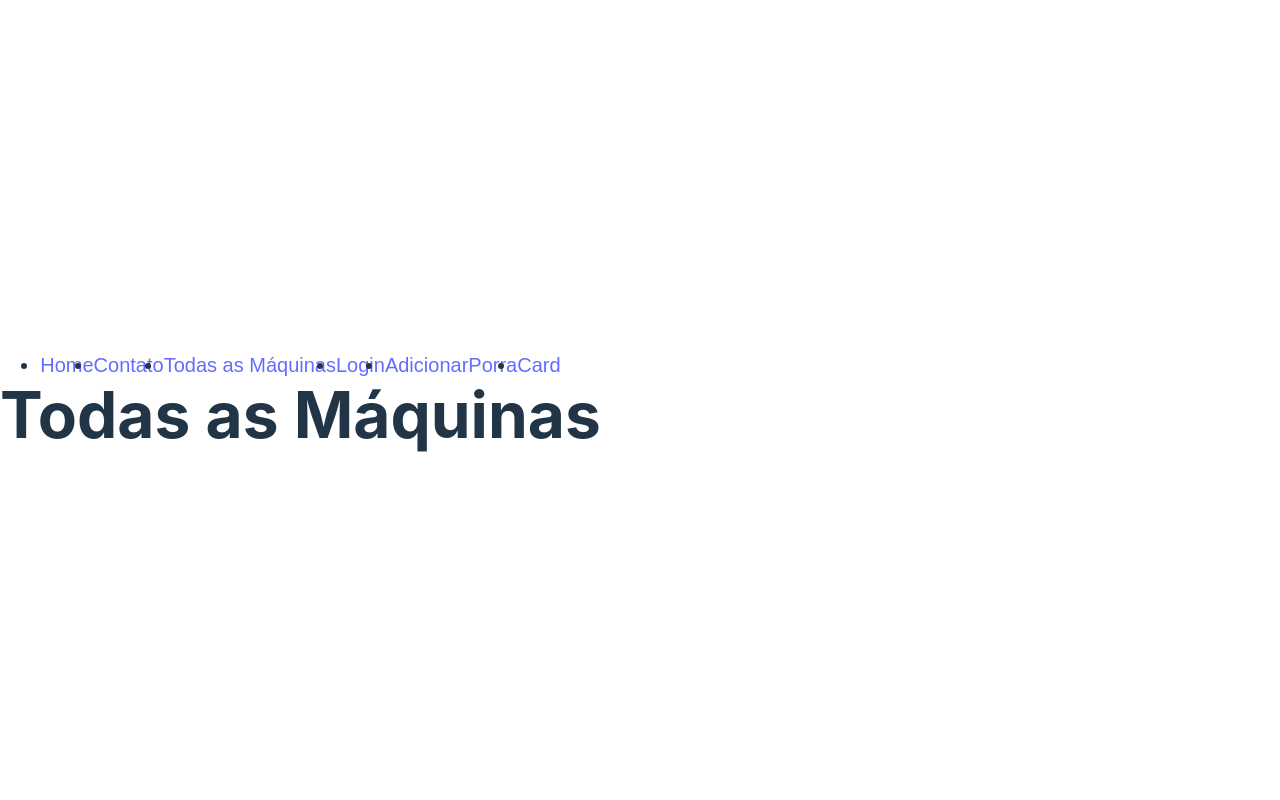
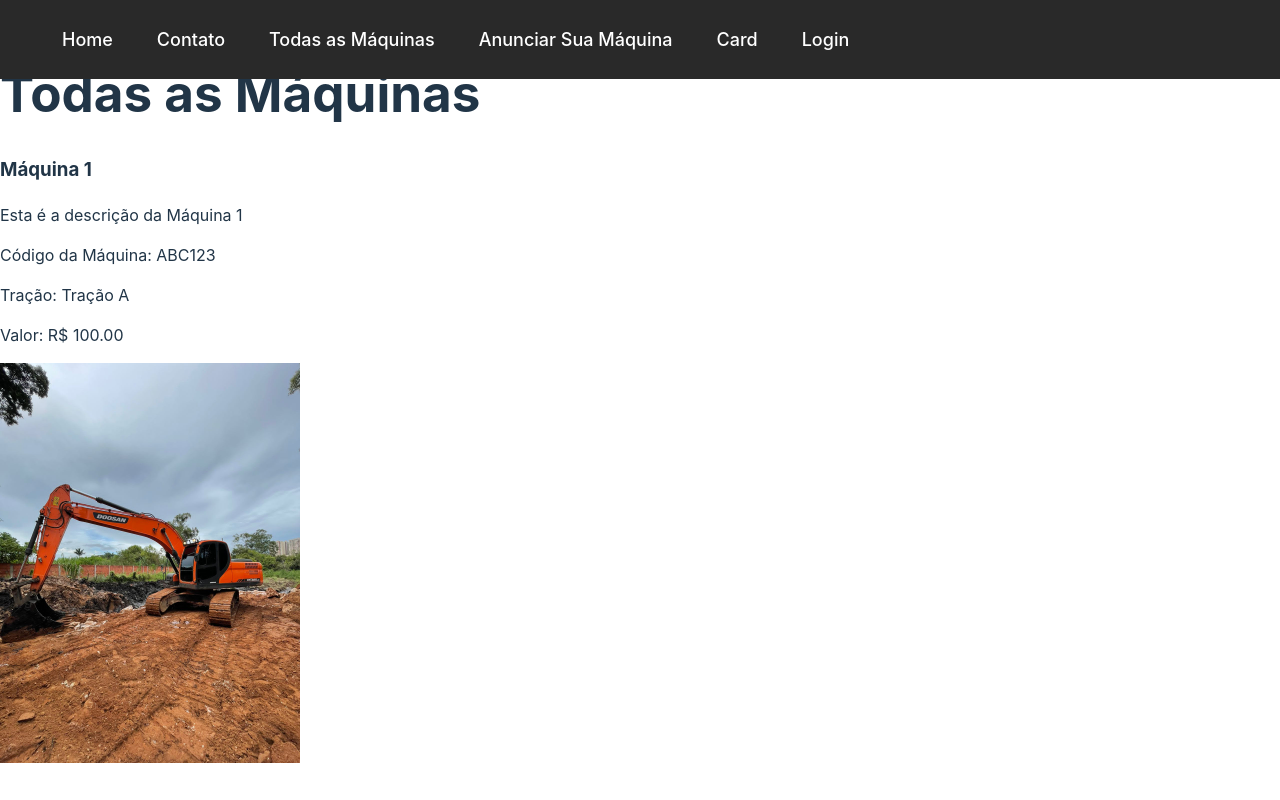
Before and after one commit to Yagoaguiar/LocaFacil, a React (Vite) app: page /TodasAsMaquinas in a window 1280 px wide. Built offline with nearby package versions, Linux system fonts and the light colour scheme.

Commit message:
versão 0.0.2

```diff
--- a/src/components/Pages/Login/Login.jsx
+++ b/src/components/Pages/Login/Login.jsx
@@ -1,8 +1,13 @@
 import { useState } from 'react';
+import { useNavigate } from 'react-router-dom';
 
 function Login() {
   const [email, setEmail] = useState('');
   const [password, setPassword] = useState('');
+  const navigate = useNavigate();
+  const handleClick = () => {
+    navigate('/AdicionarMaquina');
+  };
 
   const handleLogin = (e) => {
     e.preventDefault();
@@ -11,6 +16,7 @@ function Login() {
 
   return (
     <div>
+      <div>
       <h1>Login</h1>
       <form onSubmit={handleLogin}>
         <label>
@@ -18,19 +24,21 @@ function Login() {
           <input
             type="email"
             value={email}
-            onChange={(e) => setEmail(e.target.value)}
-          />
+            onChange={(e) => setEmail(e.target.value)} />
         </label>
+          <div>
         <label>
           Senha:
           <input
             type="password"
             value={password}
-            onChange={(e) => setPassword(e.target.value)}
-          />
+            onChange={(e) => setPassword(e.target.value)} />
         </label>
-        <button type="submit">Entrar</button>
+        </div>
+        <button type="submit" onClick={handleClick}>Entrar</button>
+
       </form>
+      </div>
       <a href="/forgot-password">Esqueceu a senha?</a>
       <p>Não tem uma conta? <a href="/signup">Cadastre-se</a></p>
     </div>
--- a/src/components/Pages/Menu/Menu.module.css
+++ b/src/components/Pages/Menu/Menu.module.css
@@ -1,17 +1,58 @@
-* {
-  padding: 0;
-  margin: 0;
-  box-sizing: border-box;
-  font-size: 20px;
+.header {
+  position: fixed;
+  top: 0;
+  left: 0;
+  right: 0;
+  min-height: 40px;
+  background-color: #292929;
+  display: flex;
+  align-items: center;
+  justify-content: space-between;
+  flex-wrap: wrap;
+  align-items: center;
+  padding: 30px;
+  gap: 8px 15px;
+}
 
-}
-.navList{
+.container {
+  position: fixed;
+  top: 0;
+  left: 50%;
+  transform: translateX(-50%);
+  width: 100%;
+  height: 60px;
   display: flex;
   justify-content: center;
   align-items: center;
-  font-family: Arial, Helvetica, sans-serif;
+  background-color: #292929;
+}
+
+.header {
+  width: 100%;
+  background-color: #292929;
+  display: flex;
+  align-items: center;
+  justify-content: space-between;
+  padding: 10px;
 
 }
-.Link{
-  display: none;
+
+.navList {
+  list-style: none;
+  display: flex;
+  gap: 20px;
 }
+
+.navBtn a {
+  text-decoration: none;
+  color: white;
+  font-size: 18px;
+  padding: 10px;
+  border: 2px solid transparent;
+  transition: 0.4s;
+}
+
+
+.navBtn a:hover {
+  border-bottom: 2px solid white;
+}
--- a/src/components/Pages/Menu/index.jsx
+++ b/src/components/Pages/Menu/index.jsx
@@ -1,36 +1,34 @@
 import { Link } from "react-router-dom"
 import styles from './Menu.module.css';
-export default function Menu() {
 
 
-
-
+export default function Menu() {
   return (
-
     <div className={styles.container}>
       <header className={styles.header}>
         <ul className={styles.navList}>
-                    <li className={styles.headerBtnGroup}>
+          <li className={styles.navBtn}>
             <Link to="/Home">Home</Link>
           </li>
-                     <li className={styles.headerBtnGroup}>
+          <li className={styles.navBtn}>
             <Link to="/contato">Contato</Link>
           </li>
-                     <li className={styles.headerBtnGroup}>
+          <li className={styles.navBtn}>
             <Link to="/TodasAsMaquinas">Todas as Máquinas</Link>
           </li>
-                     <li className={styles.headerBtnGroup}>
-                        <Link to="/login">Login</Link>
+          <li className={styles.navBtn}>
+            <Link to="/AdicionarMaquina">Anunciar Sua Máquina</Link>
           </li>
-                     <li className={styles.headerBtnGroup}>
-                        <Link to="/AdicionarMaquina">AdicionarPorra</Link>
-                    </li>
-                    <li className={styles.headerBtnGroup}>
+          <li className={styles.navBtn}>
             <Link to="/Card">Card</Link>
           </li>
+            <li className={styles.navBtn}>
+                <Link to="/Login">Login</Link>
+            </li>
+        </ul>
+        <ul>
         </ul>
       </header>
     </div>
-    )
-
+  );
 }
--- a/src/components/Pages/TodasAsMaquinas/index.jsx
+++ b/src/components/Pages/TodasAsMaquinas/index.jsx
@@ -1,50 +1,22 @@
 import React, { useState } from 'react';
+import machineImage from '../../../assets/maquinatestes.jpeg';
 
 const AllMachinesPage = () => {
-  const [machines, setMachines] = useState([]);
-  const [formData, setFormData] = useState({
-    title: '',
-    description: '',
-    machineCode: '',
-    traction: '',
-    value: '',
-    image: null
-  });
-
-  const handleInputChange = (event) => {
-    const { name, value } = event.target;
-    setFormData((prevData) => ({
-      ...prevData,
-      [name]: value
-    }));
-  };
-
-  const handleImageChange = (event) => {
-    const imageFile = event.target.files[0];
-    setFormData((prevData) => ({
-      ...prevData,
-      image: URL.createObjectURL(imageFile)
-    }));
-  };
-
-  const handleSubmit = (event) => {
-    event.preventDefault();
-    const newMachine = { ...formData, id: Date.now() };
-    setMachines((prevMachines) => [...prevMachines, newMachine]);
-    setFormData({
-      title: '',
-      description: '',
-      machineCode: '',
-      traction: '',
-      value: '',
-      image: null
-    });
-  };
+  const [machines, setMachines] = useState([
+    {
+      id: 1,
+      title: 'Máquina 1',
+      description: 'Esta é a descrição da Máquina 1',
+      machineCode: 'ABC123',
+      traction: 'Tração A',
+      value: 'R$ 100.00',
+      image: machineImage
+    }
+  ]);
 
   return (
     <div>
       <h1>Todas as Máquinas</h1>
-
       <div>
         {machines.map((machine) => (
           <div key={machine.id}>
@@ -54,7 +26,11 @@ const AllMachinesPage = () => {
             <p>Tração: {machine.traction}</p>
             <p>Valor: {machine.value}</p>
             {machine.image && (
-              <img src={machine.image} alt="Imagem da Máquina" />
+              <img
+                src={machine.image}
+                alt="Imagem da Máquina"
+                style={{ width: '300px', height: 'auto' }}
+              />
             )}
           </div>
         ))}
```
Also changed, not shown: src/components/Pages/Erro404/erro.jsx (added), src/components/Pages/EsqueciSenha/EsqueciSenha.modules.css (added), src/components/Pages/Login/Login.modules.css (added). Lines whose indentation alone changed are shown as unchanged.
